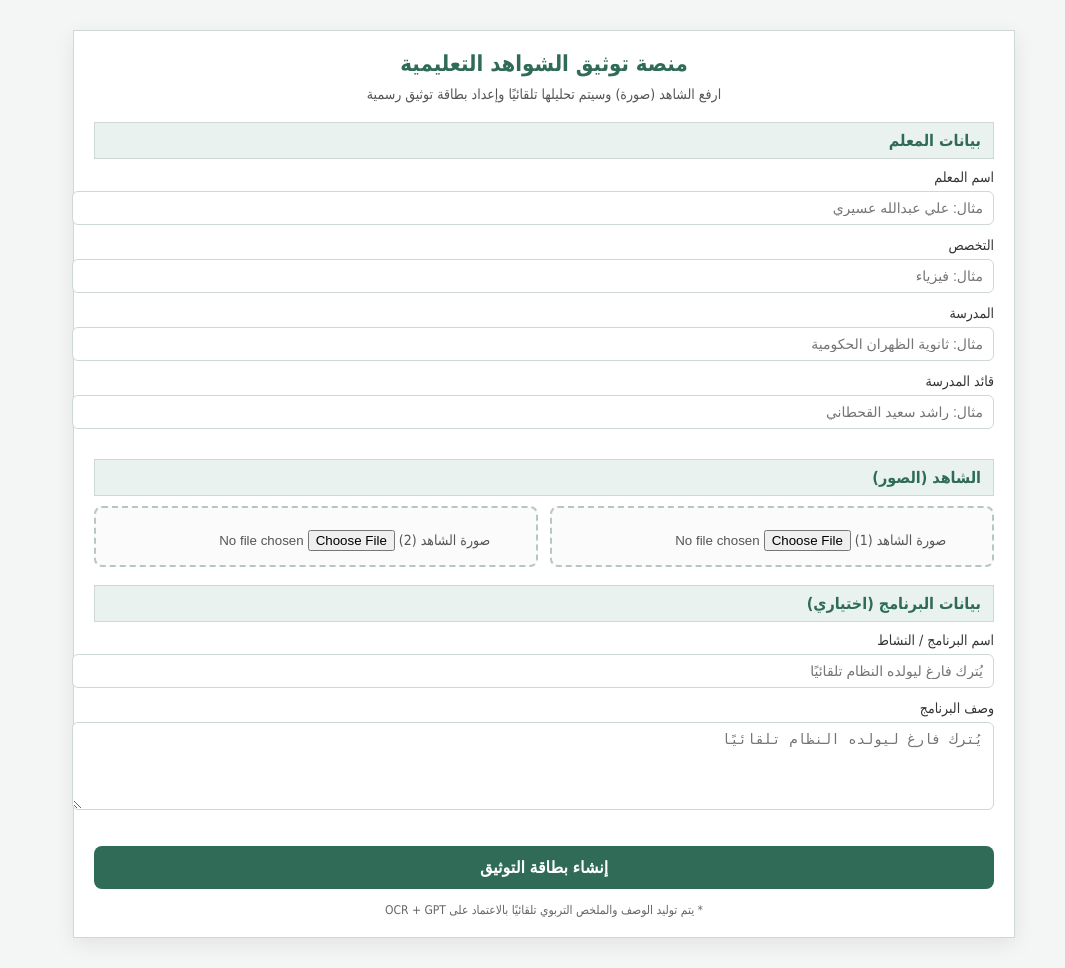
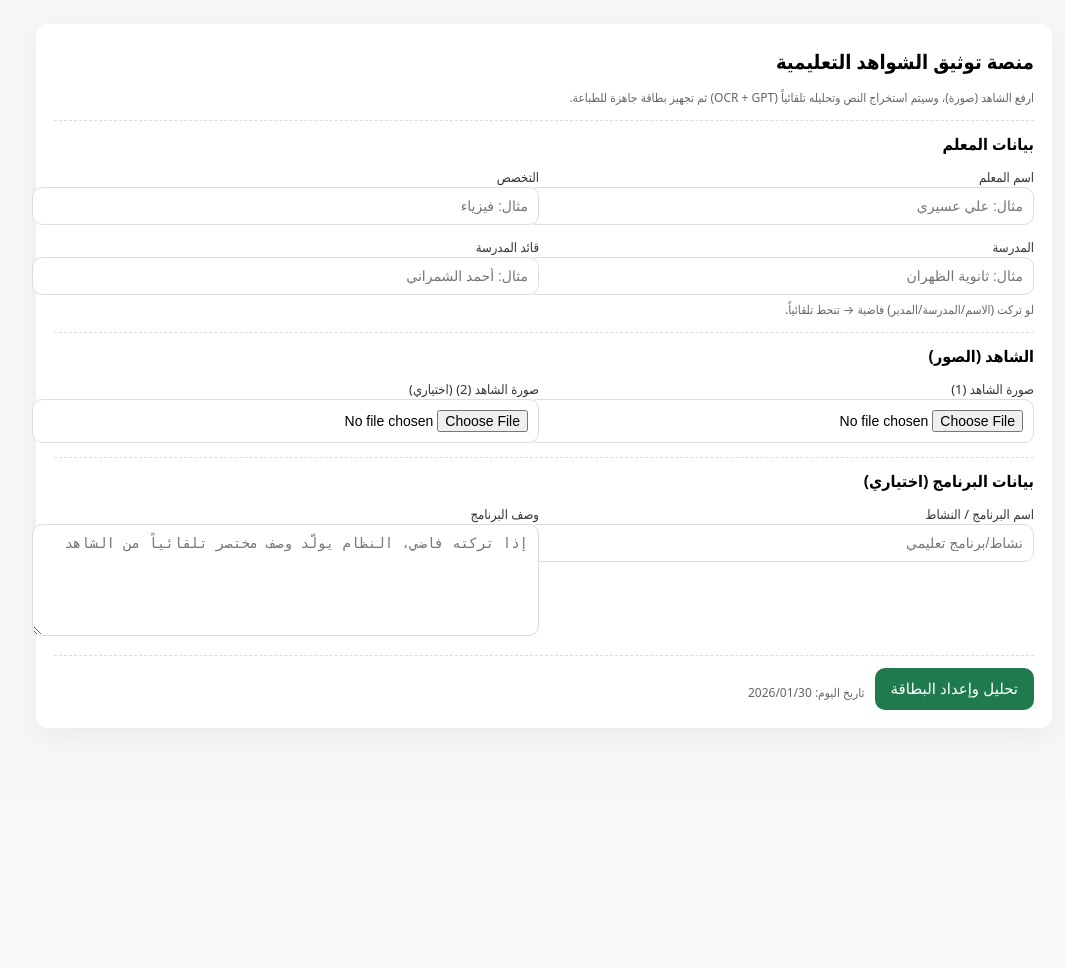
Before and after one commit to aliasiriiii/Evidence-ai, a Flask app: page / in a window 1280 px wide. Shown: the whole page, without its empty margins (96-1161 px from the left). After the commit the page ends 710 px from the top, so only its background shows below. Run offline with Flask 3, Linux system fonts and the light colour scheme.

Commit message:
Update index.html

```diff
--- a/templates/index.html
+++ b/templates/index.html
@@ -1,166 +1,85 @@
 <!doctype html>
 <html lang="ar" dir="rtl">
 <head>
-  <meta charset="utf-8">
+  <meta charset="utf-8" />
+  <meta name="viewport" content="width=device-width, initial-scale=1" />
   <title>منصة توثيق الشواهد التعليمية</title>
-  <meta name="viewport" content="width=device-width, initial-scale=1">
-
   <style>
-    body{
-      font-family: Tahoma, Arial, sans-serif;
-      background:#f4f6f5;
-      margin:0;
-      padding:0;
-      color:#1f2a24;
-    }
-    .page{
-      max-width:900px;
-      margin:30px auto;
-      background:#fff;
-      border:1px solid #cfd8d3;
-      box-shadow:0 6px 20px rgba(0,0,0,.08);
-      padding:20px;
-    }
-    h1{
-      margin:0 0 10px;
-      color:#2f6b57;
-      font-size:22px;
-      text-align:center;
-    }
-    p.sub{
-      text-align:center;
-      margin:0 0 20px;
-      color:#555;
-      font-size:14px;
-    }
-
-    .section{
-      background:#e9f2ee;
-      color:#2f6b57;
-      font-weight:bold;
-      padding:8px 12px;
-      border:1px solid #cfd8d3;
-      margin:18px 0 10px;
-    }
-
-    label{
-      display:block;
-      margin-bottom:6px;
-      font-size:14px;
-      color:#333;
-    }
-    input[type="text"], textarea{
-      width:100%;
-      padding:8px 10px;
-      font-size:14px;
-      border:1px solid #cfd8d3;
-      border-radius:6px;
-      margin-bottom:12px;
-    }
-    textarea{
-      min-height:70px;
-      resize:vertical;
-    }
-
-    .grid{
-      display:grid;
-      grid-template-columns:1fr 1fr;
-      gap:12px;
-    }
-
-    .upload{
-      border:2px dashed #b7c7c0;
-      padding:14px;
-      text-align:center;
-      border-radius:8px;
-      background:#fafbfa;
-      font-size:14px;
-      color:#555;
-    }
-    .upload input{
-      margin-top:8px;
-    }
-
-    .btn{
-      display:block;
-      width:100%;
-      background:#2f6b57;
-      color:#fff;
-      border:none;
-      padding:12px;
-      font-size:16px;
-      font-weight:bold;
-      border-radius:8px;
-      cursor:pointer;
-      margin-top:20px;
-    }
-
-    .note{
-      margin-top:14px;
-      font-size:12px;
-      color:#666;
-      text-align:center;
-    }
-
-    @media(max-width:700px){
-      .grid{grid-template-columns:1fr;}
-    }
+    body{font-family: system-ui, -apple-system, "Segoe UI", Tahoma, Arial; background:#f7f7f7; margin:0;}
+    .wrap{max-width:980px; margin:24px auto; background:#fff; padding:18px; border-radius:12px; box-shadow:0 8px 30px rgba(0,0,0,.06)}
+    h1{margin:6px 0 14px; font-size:20px}
+    .grid{display:grid; grid-template-columns:1fr 1fr; gap:10px}
+    label{font-size:13px; color:#333}
+    input, textarea{width:100%; padding:10px; border:1px solid #ddd; border-radius:10px; font-size:14px; background:#fff}
+    textarea{min-height:90px; resize:vertical}
+    .sec{margin-top:14px; padding-top:12px; border-top:1px dashed #ddd}
+    .btn{background:#1f7a4d; color:#fff; border:none; padding:12px 16px; border-radius:10px; font-size:15px; cursor:pointer}
+    .hint{font-size:12px; color:#666; margin-top:6px}
+    @media (max-width:760px){.grid{grid-template-columns:1fr}}
   </style>
 </head>
+<body>
+  <div class="wrap">
+    <h1>منصة توثيق الشواهد التعليمية</h1>
+    <div class="hint">ارفع الشاهد (صورة)، وسيتم استخراج النص وتحليله تلقائياً (OCR + GPT) ثم تجهيز بطاقة جاهزة للطباعة.</div>
 
-<body>
+    <form action="/generate" method="post" enctype="multipart/form-data">
+      <div class="sec">
+        <h3 style="margin:0 0 10px;font-size:16px">بيانات المعلم</h3>
+        <div class="grid">
+          <div>
+            <label>اسم المعلم</label>
+            <input name="teacher" placeholder="مثال: {{default_teacher}}" />
+          </div>
+          <div>
+            <label>التخصص</label>
+            <input name="subject" placeholder="مثال: فيزياء" />
+          </div>
+          <div>
+            <label>المدرسة</label>
+            <input name="school" placeholder="مثال: {{default_school}}" />
+          </div>
+          <div>
+            <label>قائد المدرسة</label>
+            <input name="principal" placeholder="مثال: {{default_principal}}" />
+          </div>
+        </div>
+        <div class="hint">لو تركت (الاسم/المدرسة/المدير) فاضية → تنحط تلقائياً.</div>
+      </div>
 
-<div class="page">
-  <h1>منصة توثيق الشواهد التعليمية</h1>
-  <p class="sub">
-    ارفع الشاهد (صورة) وسيتم تحليلها تلقائيًا وإعداد بطاقة توثيق رسمية
-  </p>
-
-  <form method="post" action="/generate" enctype="multipart/form-data">
-
-    <div class="section">بيانات المعلم</div>
-
-    <label>اسم المعلم</label>
-    <input type="text" name="teacher" placeholder="مثال: علي عبدالله عسيري">
-
-    <label>التخصص</label>
-    <input type="text" name="subject" placeholder="مثال: فيزياء">
-
-    <label>المدرسة</label>
-    <input type="text" name="school" placeholder="مثال: ثانوية الظهران الحكومية">
-
-    <label>قائد المدرسة</label>
-    <input type="text" name="principal" placeholder="مثال: راشد سعيد القحطاني">
-
-    <div class="section">الشاهد (الصور)</div>
-
+      <div class="sec">
+        <h3 style="margin:0 0 10px;font-size:16px">الشاهد (الصور)</h3>
         <div class="grid">
-      <div class="upload">
-        صورة الشاهد (1)
-        <input type="file" name="image1" accept="image/*">
+          <div>
+            <label>صورة الشاهد (1)</label>
+            <input type="file" name="image1" accept="image/*" />
           </div>
-      <div class="upload">
-        صورة الشاهد (2)
-        <input type="file" name="image2" accept="image/*">
+          <div>
+            <label>صورة الشاهد (2) (اختياري)</label>
+            <input type="file" name="image2" accept="image/*" />
+          </div>
         </div>
       </div>
 
-    <div class="section">بيانات البرنامج (اختياري)</div>
-
+      <div class="sec">
+        <h3 style="margin:0 0 10px;font-size:16px">بيانات البرنامج (اختياري)</h3>
+        <div class="grid">
+          <div>
             <label>اسم البرنامج / النشاط</label>
-    <input type="text" name="program_name" placeholder="يُترك فارغ ليولده النظام تلقائيًا">
-
+            <input name="program_name" placeholder="نشاط/برنامج تعليمي" />
+          </div>
+          <div>
             <label>وصف البرنامج</label>
-    <textarea name="program_desc" placeholder="يُترك فارغ ليولده النظام تلقائيًا"></textarea>
-
-    <button type="submit" class="btn">إنشاء بطاقة التوثيق</button>
-
-  </form>
-
-  <div class="note">
-    * يتم توليد الوصف والملخص التربوي تلقائيًا بالاعتماد على OCR + GPT
+            <textarea name="program_desc" placeholder="إذا تركته فاضي، النظام يولّد وصف مختصر تلقائياً من الشاهد"></textarea>
+          </div>
         </div>
       </div>
 
+      <div class="sec" style="display:flex; gap:10px; align-items:center; justify-content:flex-start">
+        <button class="btn" type="submit">تحليل وإعداد البطاقة</button>
+        <div class="hint">تاريخ اليوم: {{today}}</div>
+      </div>
+    </form>
+  </div>
 </body>
 </html>
```
Lines whose indentation alone changed are shown as unchanged.
